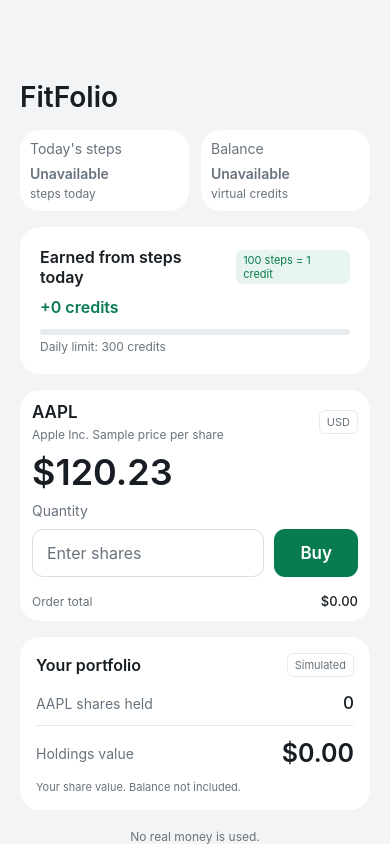
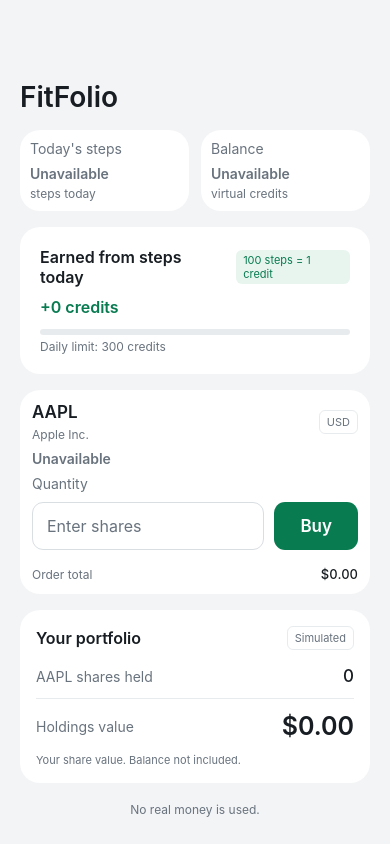
Before and after one commit to davislenover/BurnNEarn, a React Native app in the folder src/frontend/: screen / in a window 390 px wide. Built offline with nearby package versions, Linux system fonts and the light colour scheme; no server answers.

Commit message:
Connect AAPL share price to the market API

```diff
--- a/src/frontend/app/screens/dashboard/DemoScreen.tsx
+++ b/src/frontend/app/screens/dashboard/DemoScreen.tsx
@@ -2,9 +2,7 @@ import { useEffect, useState } from 'react';
 import { Keyboard, ScrollView, StyleSheet, Text, TextInput, TouchableOpacity, View } from 'react-native';
 import { useTodaySteps } from '../../services/health/useTodaySteps';
 import { getBalance } from '../../services/api/balance';
-
-// Sample share price stored in cents: 12023 = $120.23
-const sharePrice = 12023;
+import { getAssets } from '../../services/api/market';
 
 // Turns cents into dollars for display. 100000 -> "1,000.00"
 // show the 2 decimal places even if they are 0, and use commas for thousands
@@ -63,6 +61,31 @@ export default function DemoScreen() {
       .catch(() => setBalanceFailed(true));
   }, []);
 
+  // AAPL price from the server, e.g. "120.2300", null until it arrives
+  const [priceText, setPriceText] = useState<string | null>(null);
+
+  // True if the price could not be loaded from the server
+  const [priceFailed, setPriceFailed] = useState(false);
+
+  // Get the AAPL price now, then again every 60 seconds
+  useEffect(() => {
+    function loadPrice() {
+      getAssets()
+        .then(data => {
+          const aapl = data.assets.find(asset => asset.symbol === 'AAPL');
+          setPriceText(aapl?.price ?? null);
+          setPriceFailed(false);
+        })
+        .catch(() => setPriceFailed(true));
+    }
+    loadPrice();
+    const timer = setInterval(loadPrice, 60000);
+    return () => clearInterval(timer);
+  }, []);
+
+  // Price in cents, null until it arrives
+  const sharePrice = priceText !== null ? toCents(priceText) : null;
+
   // Show the server's balance after each successful step sync.
   // Local purchases can be overwritten until purchases also use the backend.
   useEffect(() => {
@@ -93,10 +116,10 @@ export default function DemoScreen() {
     shareCount > 0;
 
   // Calculate the total in cents when the quantity is valid
-  const orderTotal = validQuantity ? shareCount * sharePrice : 0;
+  const orderTotal = validQuantity && sharePrice !== null ? shareCount * sharePrice : 0;
 
   // Value of the shares owned in cents (shares × price). Does not include the balance.
-  const holdingsValue = sharesHeld * sharePrice;
+  const holdingsValue = sharePrice !== null ? sharesHeld * sharePrice : 0;
 
   // Runs when Buy is pressed. Checks the order first, then completes it.
   // Each check stops the purchase and shows a message if it fails.
@@ -111,6 +134,12 @@ export default function DemoScreen() {
       setError('The quantity is too large.');
       return;
     }
+    // Stop if the price has not loaded yet
+    if (sharePrice === null) {
+      setError('Price is not loaded yet.');
+      return;
+    }
+
     // Stop if the balance has not loaded yet
     if (balance === null) {
       setError('Balance is not loaded yet.');
@@ -193,11 +222,13 @@ export default function DemoScreen() {
         <View style={styles.row}>
           <View>
             <Text style={styles.symbol}>AAPL</Text>
-            <Text style={styles.caption}>Apple Inc. Sample price per share</Text>
+            <Text style={styles.caption}>Apple Inc.</Text>
           </View>
           <Text style={styles.currency}>USD</Text>
         </View>
-        <Text style={styles.price}>${formatMoney(sharePrice)}</Text>
+        <Text style={[styles.price, sharePrice === null && styles.label]}>
+          {sharePrice !== null ? `$${formatMoney(sharePrice)}` : priceFailed ? 'Unavailable' : 'Loading…'}
+        </Text>
 
         <View style={styles.row}>
           <Text style={styles.label}>Quantity</Text>
```
